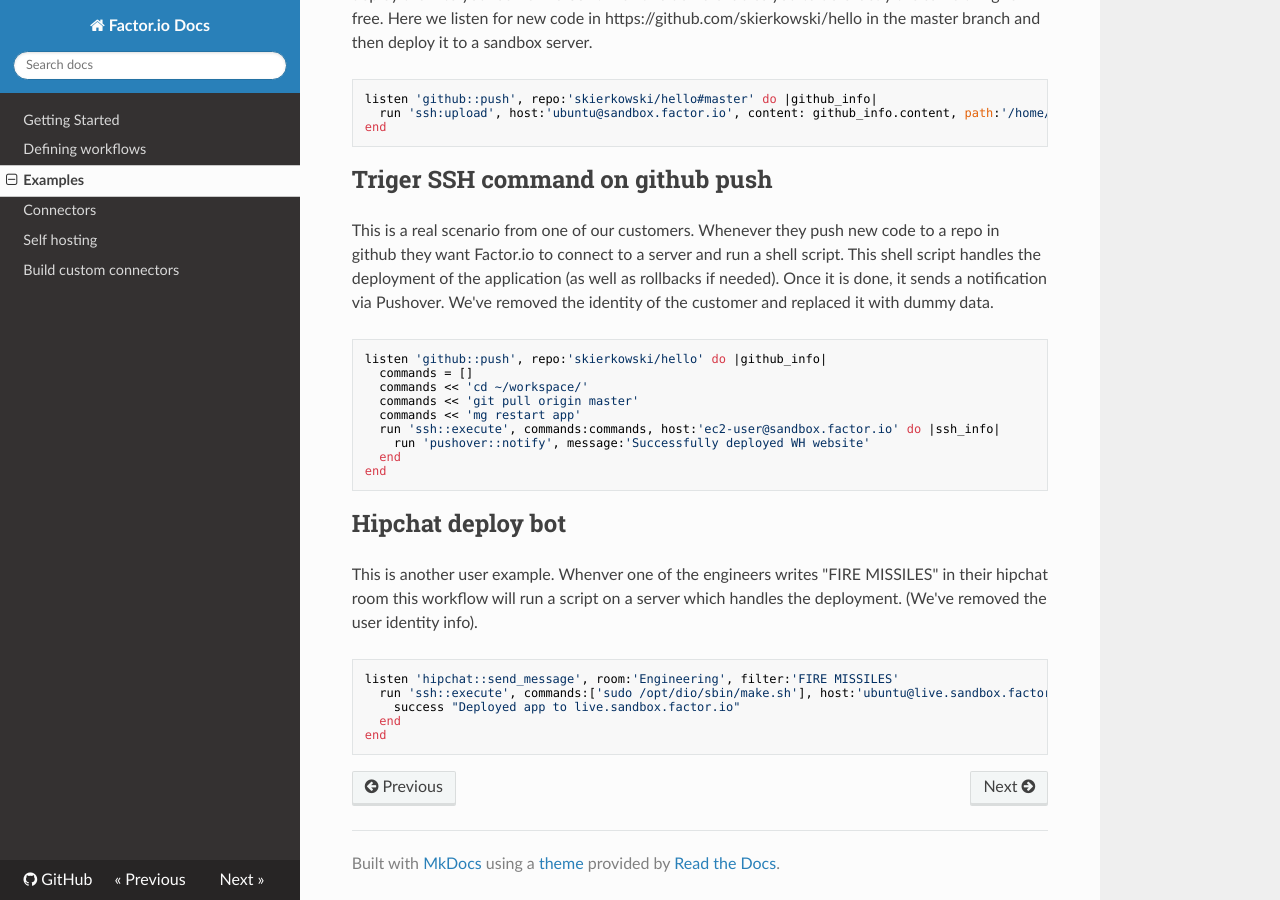
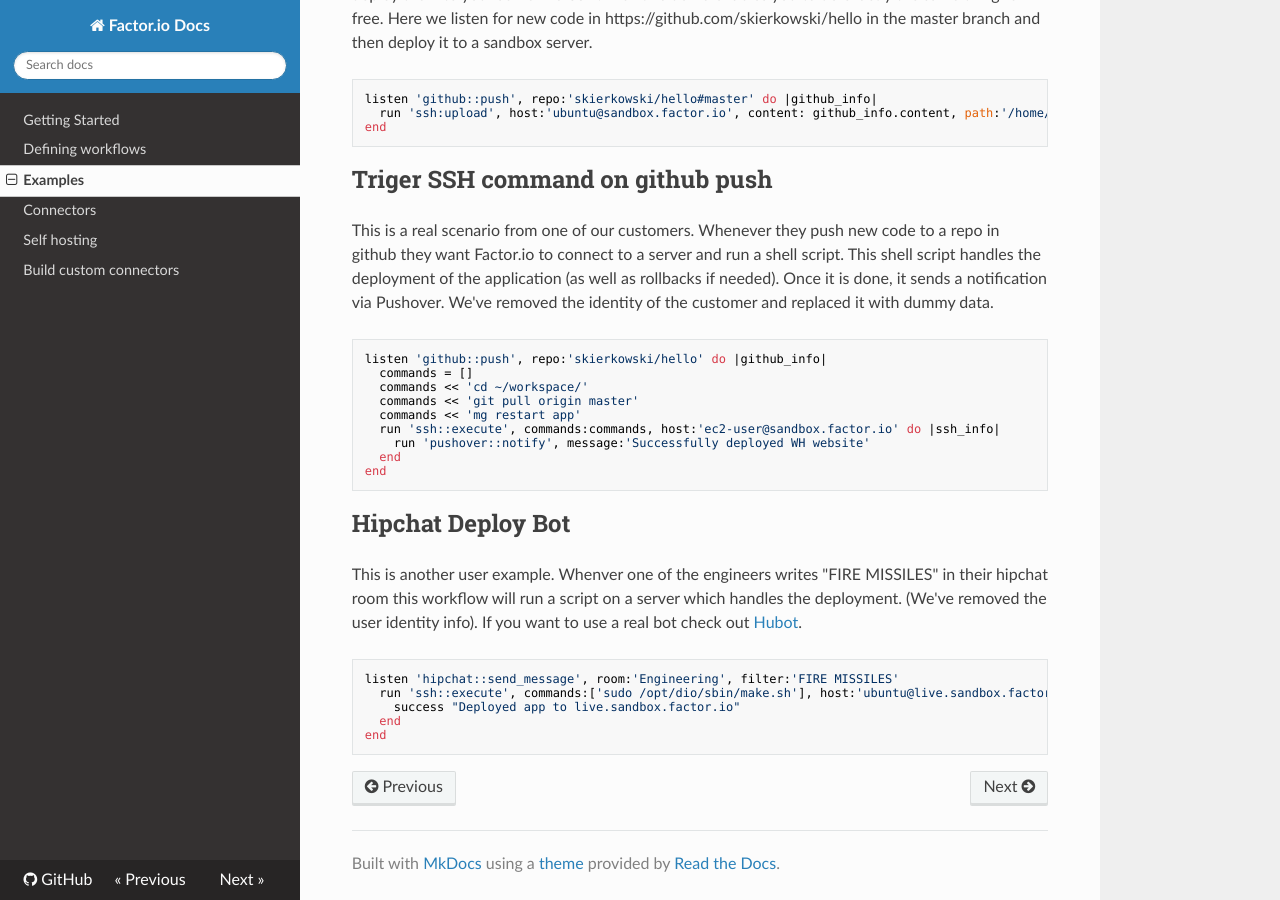
Before and after one commit to factor-io/docs, an MkDocs documentation site: the page built from docs/examples.md, in a window 1280 px wide and 900 px high, scrolled down 1170 px. Built offline with MkDocs 1.6.1, drawn with Linux system fonts in a browser that asks for light colours; nearby versions of some CDN libraries; old or Windows-style settings are respelled for this version of MkDocs.

Commit message:
Adding ref to Hubot

```diff
--- a/docs/examples.md
+++ b/docs/examples.md
@@ -57,8 +57,8 @@ This is a real scenario from one of our customers. Whenever they push new code t
     end
 
 
-## Hipchat deploy bot
-This is another user example. Whenver one of the engineers writes "FIRE MISSILES" in their hipchat room this workflow will run a script on a server which handles the deployment. (We've removed the user identity info).
+## Hipchat Deploy Bot
+This is another user example. Whenver one of the engineers writes "FIRE MISSILES" in their hipchat room this workflow will run a script on a server which handles the deployment. (We've removed the user identity info). If you want to use a real bot check out [Hubot](https://hubot.github.com/).
 
     listen 'hipchat::send_message', room:'Engineering', filter:'FIRE MISSILES'
       run 'ssh::execute', commands:['sudo /opt/dio/sbin/make.sh'], host:'ubuntu@live.sandbox.factor.io' do
```
